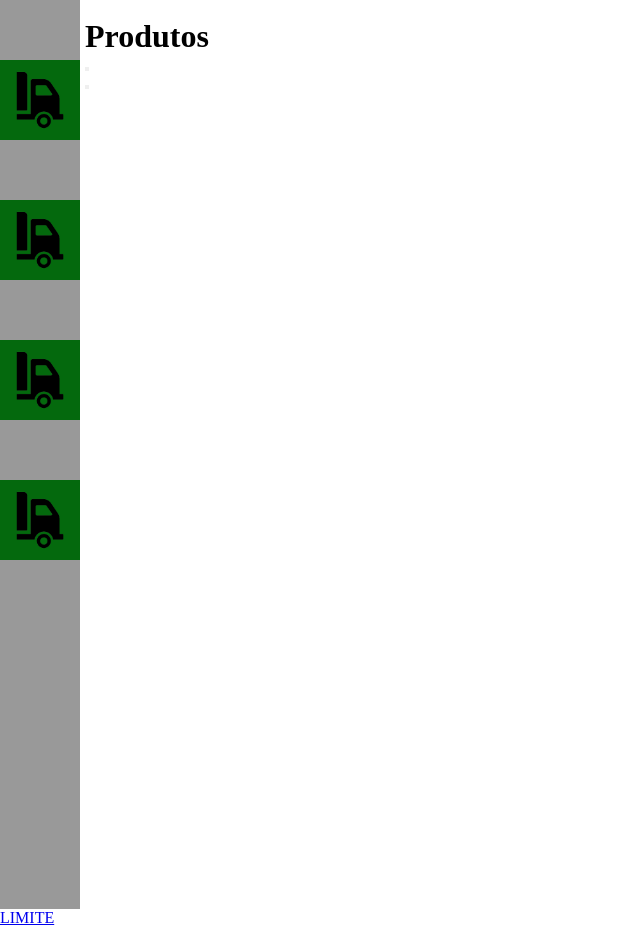
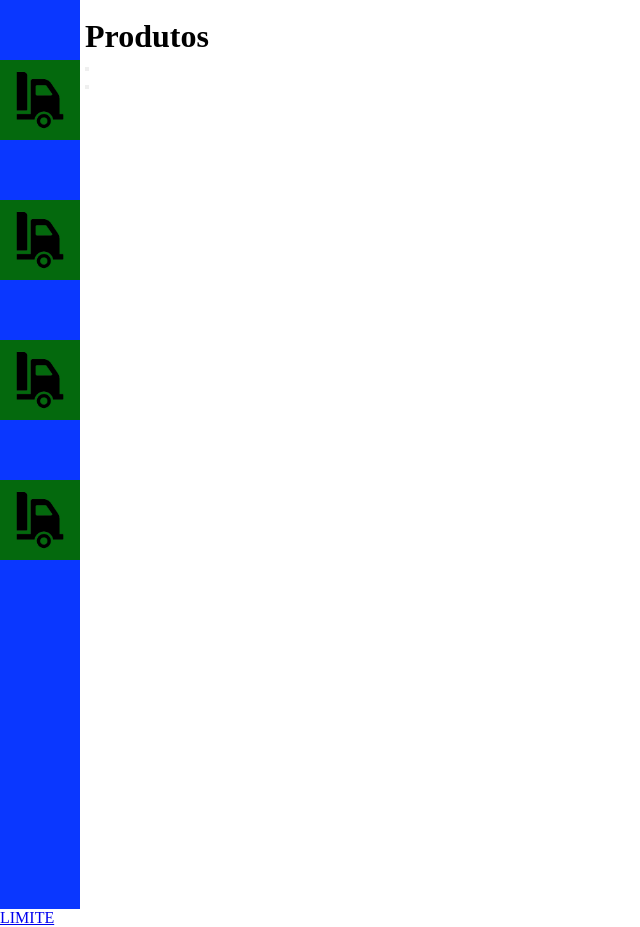
Before and after one commit to Henrique-Venzon/Projeto_Logistica, a PHP site: page /telaInicio.php in a window 1280 px wide; the page is wider, and only the part inside the window is pictured. Shown: the part 64-991 px from the top of that part, without its empty margins (0-640 px from the left). Run offline with PHP 8.4, Linux system fonts and the light colour scheme.

Commit message:
Update estiloInicio.css

```diff
--- a/estiloInicio.css
+++ b/estiloInicio.css
@@ -38,7 +38,7 @@ header h1{
     justify-content: space-between;
     align-content: center;
     margin-right: 5px;
-    background-color: #999999;
+    background-color: #0a37ff;
     width: 80px;
 }
 
@@ -54,7 +54,7 @@ nav {
     height: 909px;
     position: relative;
     margin-top: -560px;
-    background-color: #e7e7e7 ;
+    background-color: #2998ff ;
     left: -350px;
     transition: all 1.0s;
     display: flex;
```
